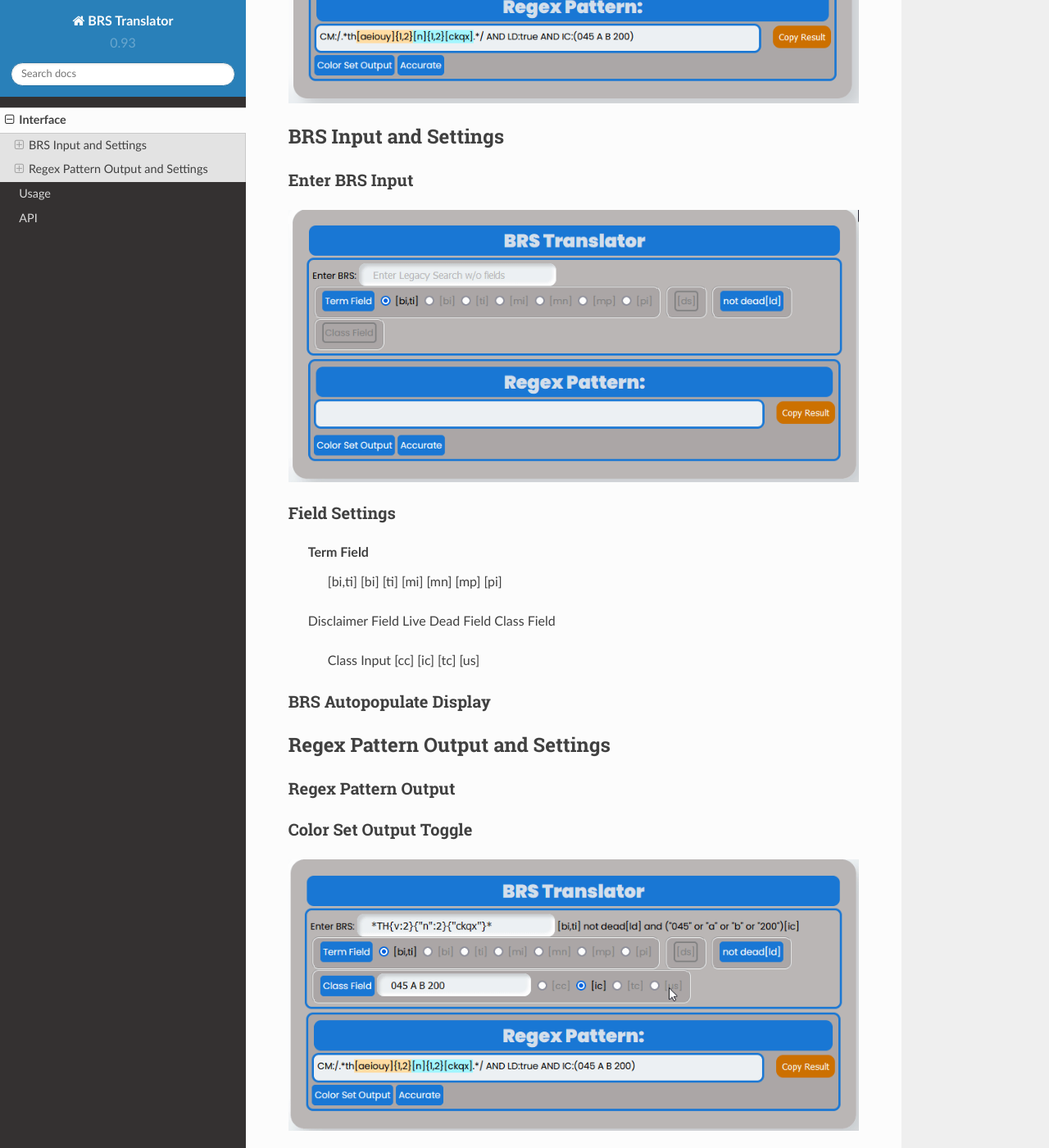
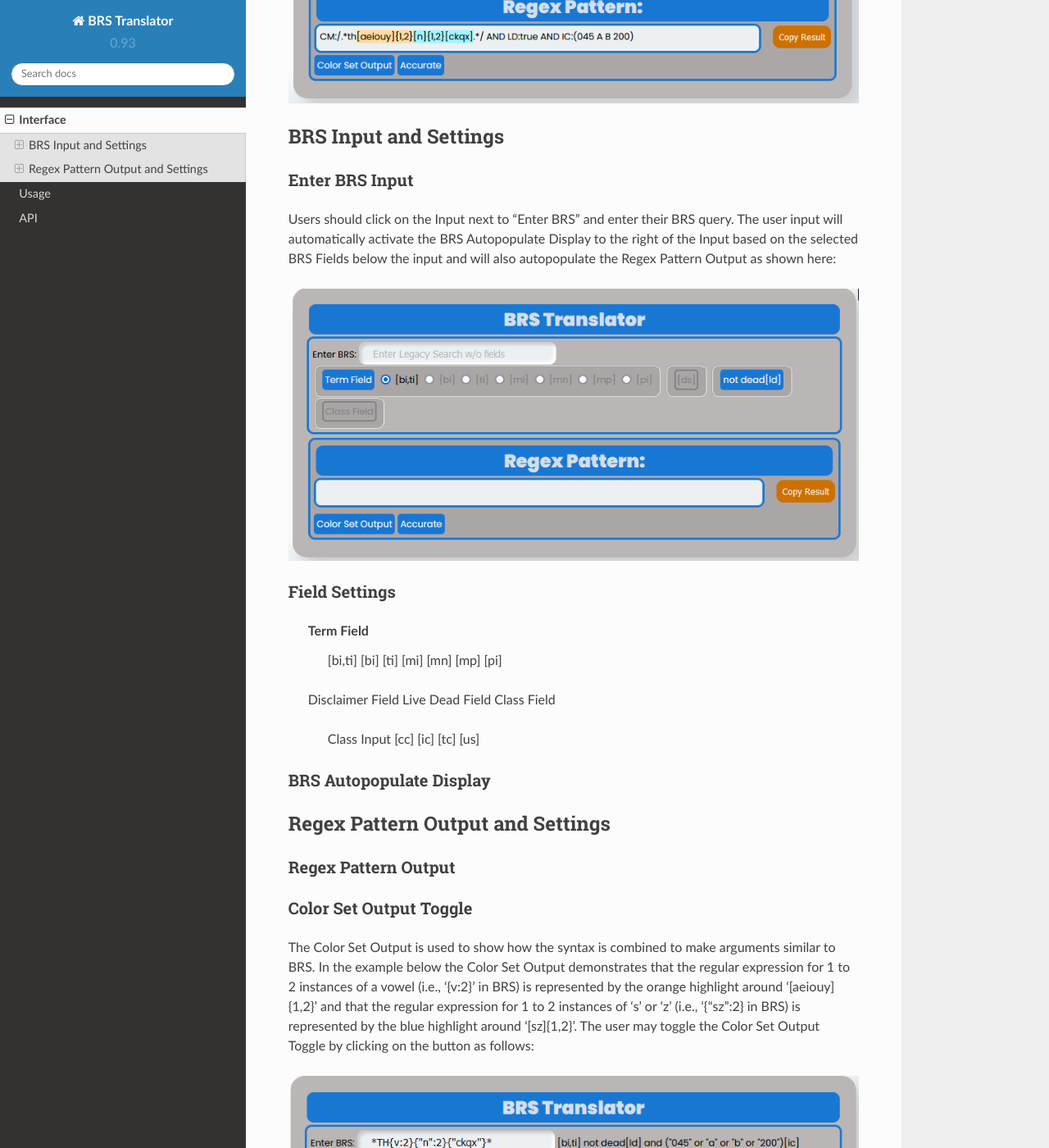
Before and after one commit to Ayjent/BRS-Translator, a Sphinx documentation site: the page built from docs/source/interface.rst, in a window 1280 px wide and 1400 px high, scrolled down 365 px. Shown: the whole window at 82% size. Built offline with Sphinx 7.4.7 and the Read the Docs theme 2.0.0, drawn with Linux system fonts in a browser that asks for light colours.

Commit message:
Update interface.rst

```diff
--- a/docs/source/interface.rst
+++ b/docs/source/interface.rst
@@ -8,6 +8,8 @@ BRS Input and Settings
 
 Enter BRS Input
 ^^^^^^^^^^^^^^^
+
+Users should click on the Input next to "Enter BRS" and enter their BRS query.  The user input will automatically activate the BRS Autopopulate Display to the right of the Input based on the selected BRS Fields below the input and will also autopopulate the Regex Pattern Output as shown here:
 
 .. image:: ../_static/BRSInput.gif
 
@@ -40,6 +42,8 @@ Regex Pattern Output
 Color Set Output Toggle
 ^^^^^^^^^^^^^^^^^^^^^^^
 
+The Color Set Output is used to show how the syntax is combined to make arguments similar to BRS.  In the example below the Color Set Output demonstrates that the regular expression for 1 to 2 instances of a vowel (i.e., '{v:2}' in BRS) is represented by the orange highlight around '[aeiouy]{1,2}' and that the regular expression for 1 to 2 instances of 's' or 'z' (i.e., '{"sz":2} in BRS) is represented by the blue highlight around '[sz]{1,2}'.  The user may toggle the Color Set Output Toggle by clicking on the button as follows:
+
 .. image:: ../_static/ColorSetOutput.gif
 
 Regex Syntax Toggle
```
